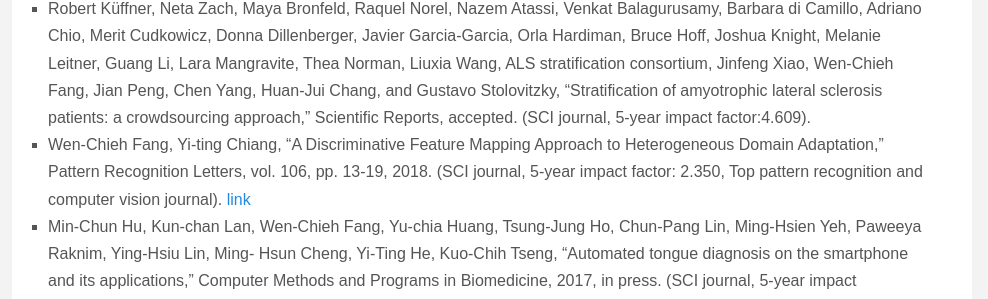
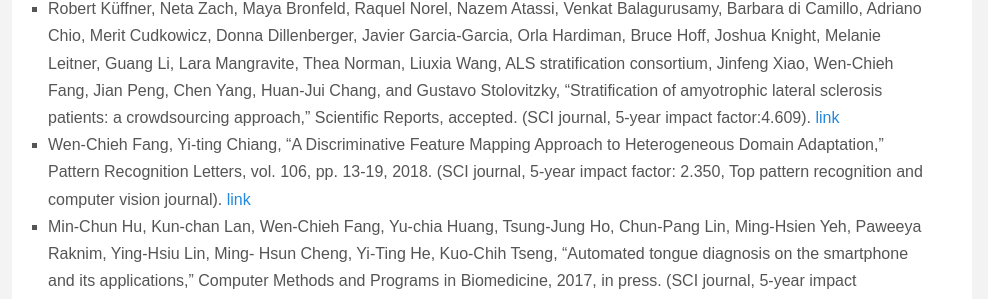
Before and after one commit to ncyu-deep/myblog, a Jekyll site: the page built from publications.md, in a window 1280 px wide. Shown: the part 185-484 px from the top of the page, without its empty margins (148-1136 px from the left). Built offline with Jekyll 4.4.1, drawn with Linux system fonts in a browser that asks for light colours; some web fonts are replaced.

Commit message:
Add links for KuffnerEtal19Stratification

```diff
--- a/publications.md
+++ b/publications.md
@@ -5,7 +5,7 @@ title: My publications
 
 <h2 style="text-align: center">Article</h2>
 
-* Robert Küffner, Neta Zach, Maya Bronfeld, Raquel Norel, Nazem Atassi, Venkat Balagurusamy, Barbara di Camillo, Adriano Chio, Merit Cudkowicz, Donna Dillenberger, Javier Garcia-Garcia, Orla Hardiman, Bruce Hoff, Joshua Knight, Melanie Leitner, Guang Li, Lara Mangravite, Thea Norman, Liuxia Wang, ALS stratification consortium, Jinfeng Xiao, Wen-Chieh Fang, Jian Peng, Chen Yang, Huan-Jui Chang, and Gustavo Stolovitzky, “Stratification of amyotrophic lateral sclerosis patients: a crowdsourcing approach,” Scientific Reports, accepted. (SCI journal, 5-year impact factor:4.609).
+* Robert Küffner, Neta Zach, Maya Bronfeld, Raquel Norel, Nazem Atassi, Venkat Balagurusamy, Barbara di Camillo, Adriano Chio, Merit Cudkowicz, Donna Dillenberger, Javier Garcia-Garcia, Orla Hardiman, Bruce Hoff, Joshua Knight, Melanie Leitner, Guang Li, Lara Mangravite, Thea Norman, Liuxia Wang, ALS stratification consortium, Jinfeng Xiao, Wen-Chieh Fang, Jian Peng, Chen Yang, Huan-Jui Chang, and Gustavo Stolovitzky, “Stratification of amyotrophic lateral sclerosis patients: a crowdsourcing approach,” Scientific Reports, accepted. (SCI journal, 5-year impact factor:4.609). [link](https://www.nature.com/articles/s41598-018-36873-4)
 * Wen-Chieh Fang, Yi-ting Chiang, “A Discriminative Feature Mapping Approach
 to Heterogeneous Domain Adaptation,” Pattern Recognition Letters, vol. 106,
 pp. 13-19, 2018. (SCI journal, 5-year impact factor: 2.350, Top pattern recognition
```
